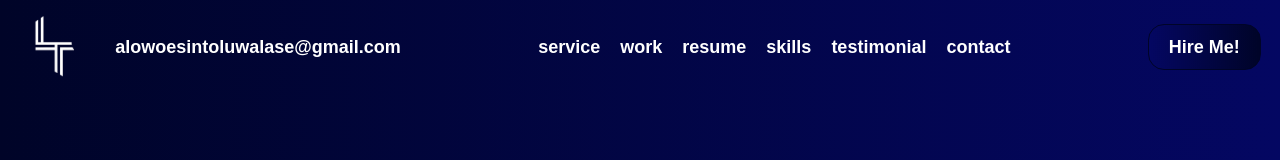
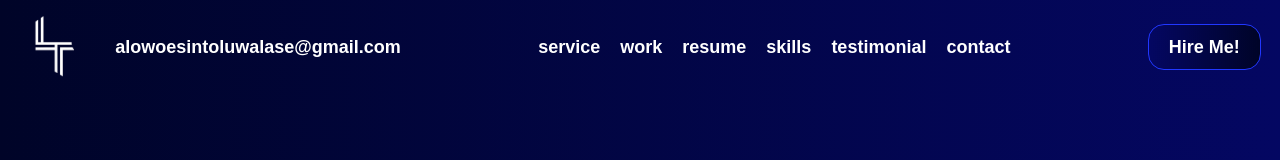
Before and after one commit to KidHarlesh/LahsePortfolio, a React (Vite) app: page / in a window 1280 px wide. Shown: the top 160 px of the page. Built offline with nearby package versions, Linux system fonts and the light colour scheme.

Commit message:
new commit

```diff
--- a/src/components/MobileNavbar.jsx
+++ b/src/components/MobileNavbar.jsx
@@ -20,7 +20,7 @@ const MobileNavbar = () => {
           <div className="flex justify-between items-center">
             <a href="#">
               <motion.img
-              initial={{ x: 10 }}
+                initial={{ x: 10 }}
                 animate={{ x: -10 }}
                 transition={{ duration: 1, ease: "easeInOut" }}
                 src={Logo}
@@ -29,7 +29,7 @@ const MobileNavbar = () => {
               />
             </a>
             <div className="flex justify-between items-center gap-8">
-              <button className="border py-4 px-7 rounded-3xl text-lg font-semibold text-white bg-gradient-to-r from-[#000428] to-[#040762] border-[#200e42]">
+              <button className="border py-4 px-7 rounded-3xl text-lg font-semibold text-white bg-gradient-to-r from-[#000428] to-[#040762] border-[#2137ff]">
                 Hire Me!
               </button>
               <motion.div
@@ -51,7 +51,7 @@ const MobileNavbar = () => {
             </div>
           </div>
         </div>
-        {/* ✅ Passing nav and onclick as props  */}
+        {/* Passing nav and onclick as props  */}
         <StaticMenu nav={nav} onclick={Toggle} />
         <ScrollNavbar />
       </div>
--- a/src/components/Navbar.jsx
+++ b/src/components/Navbar.jsx
@@ -36,7 +36,7 @@ const Navbar = ({ onClick }) => {
               </li>
             ))}
           </ul>
-          <button className=" text-white border px-5 py-2 rounded-2xl bg-gradient-to-l from-[#000428] to-[#040762] text-lg border-[#000428] font-semibold">
+          <button className=" text-white border px-5 py-2 rounded-2xl bg-gradient-to-l from-[#000428] to-[#040762] text-lg border-[#2137ff] font-semibold">
             <a href="">Hire Me!</a>
           </button>
         </nav>
--- a/src/components/StaticMenu.jsx
+++ b/src/components/StaticMenu.jsx
@@ -1,6 +1,6 @@
-import React, { useContext } from "react"; // ✅ Import useContext
+import React, { useContext } from "react";
 import { motion } from "framer-motion";
-import { NavContext } from "../components/NavContext"; // Import NavContext
+import { NavContext } from "../components/NavContext";
 
 const StaticMenu = ({ nav, onClick }) => {
   const navLinks = useContext(NavContext); // Get navLinks from context
```
